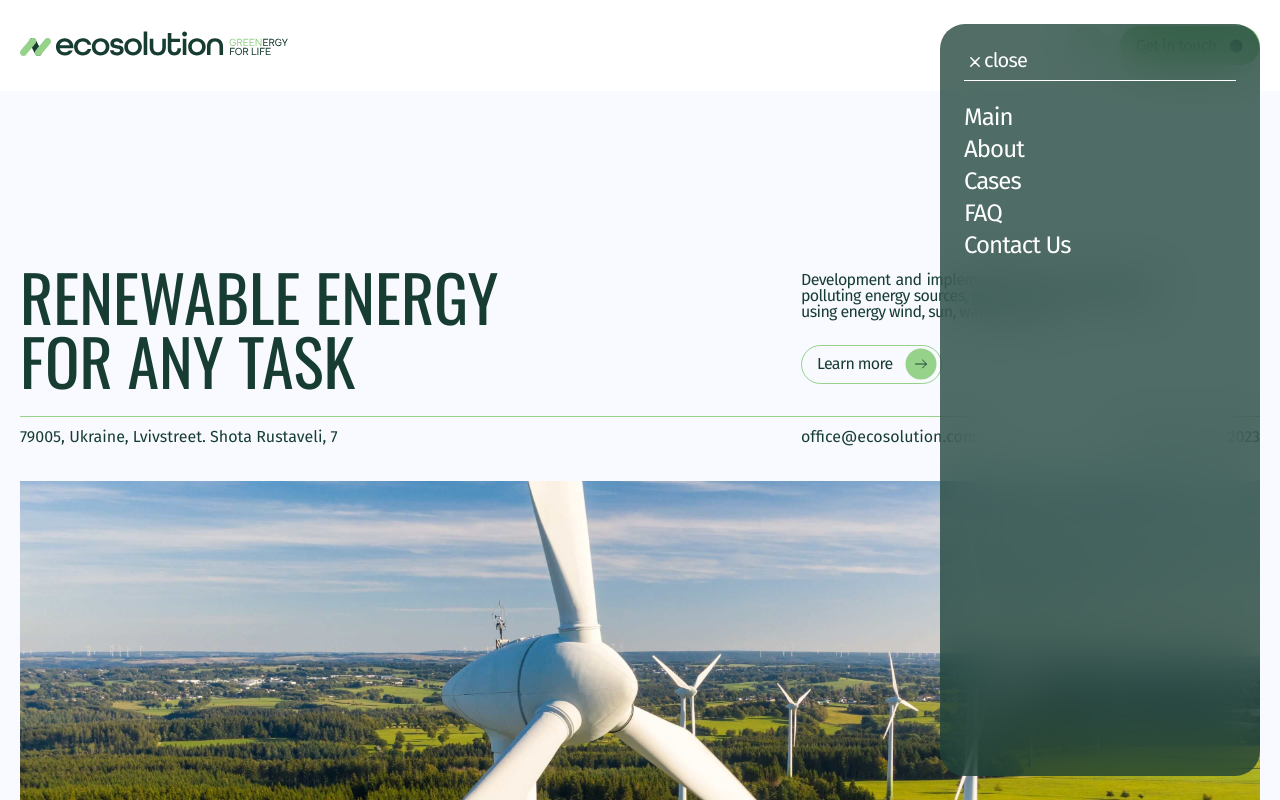
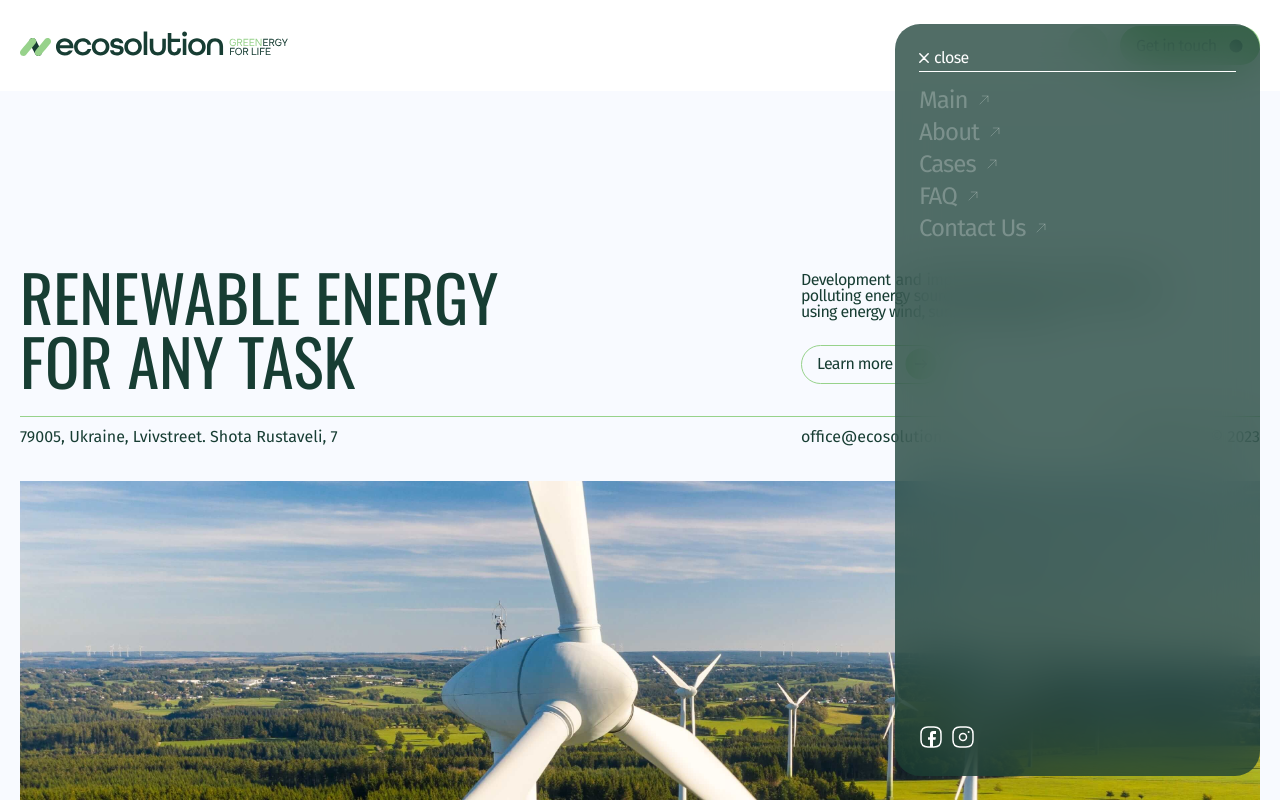
Before and after one commit to ksyuFrontEnd/Ecosolution, a React (Create React App) app: page / in a window 1280 px wide. Both pictures are taken after a click on the button 1088 px from the left and 45 px from the top of the page. Shown: the top 800 px of the page. Built offline with nearby package versions, Linux system fonts and the light colour scheme.

Commit message:
Added styles to menu

```diff
--- a/src/components/burger-menu/BurgerMenu.js
+++ b/src/components/burger-menu/BurgerMenu.js
@@ -2,6 +2,9 @@ import React, { useState } from 'react';
 import './burger-menu.css';
 import { ReactComponent as MenuIcon } from '../../img/menu-icon.svg';
 import { ReactComponent as CloseIcon } from '../../img/close-icon.svg';
+import {ReactComponent as ArrowUpRight} from '../../img/arrow-up-right.svg';
+import {ReactComponent as Facebook} from '../../img/facebook.svg';
+import {ReactComponent as Instagram} from '../../img/instagram.svg';
 
 function BurgerMenu() {
     const [isOpen, setIsOpen] = useState(false);
@@ -12,23 +15,44 @@ function BurgerMenu() {
 
     return (
         <div className="burger-menu">
-            <button className="menu-icon" onClick={toggleMenu}>
-                {isOpen ? <CloseIcon className="close-icon" /> : <MenuIcon />}
+            <button className="menu-btn" onClick={toggleMenu}>
+                {isOpen ? <CloseIcon className="close-icon" /> : <MenuIcon className="menu-icon"/>}
             </button>
-            <nav className={`menu ${isOpen ? 'open' : ''}`}>
-                <button className="menu-close" onClick={toggleMenu}>
-                    <CloseIcon className="close-icon" width="10" height="10"/>
-                    <span>close</span>
-                </button>
-                <hr className="separator" />
-                <ul>
-                    <li><a href="#main">Main</a></li>
-                    <li><a href="#about">About</a></li>
-                    <li><a href="#cases">Cases</a></li>
-                    <li><a href="#faq">FAQ</a></li>
-                    <li><a href="#contact-us">Contact Us</a></li>
-                </ul>
-            </nav>
+                <nav className={`menu ${isOpen ? 'open' : ''}`}>
+                    <button className="menu-close-btn" onClick={toggleMenu}>
+                        <CloseIcon className="close-icon" width="20" height="20"/>
+                        <span>close</span>
+                    </button>
+                    <hr className="menu__separator" />
+                    <div className="menu__body">
+                        <ul className="menu__list">
+                            <li className="menu__item">
+                                <a href="#main" className="menu__link">Main</a>
+                                <ArrowUpRight className="menu-arrow" width="16" height="16" stroke="rgba(255, 255, 255, 0.25)" />
+                            </li>
+                            <li className="menu__item">
+                                <a href="#about" className="menu__link">About</a>
+                                <ArrowUpRight className="menu-arrow" width="16" height="16" stroke="rgba(255, 255, 255, 0.25)" />
+                            </li>
+                            <li className="menu__item">
+                                <a href="#cases" className="menu__link">Cases</a>
+                                <ArrowUpRight className="menu-arrow" width="16" height="16" stroke="rgba(255, 255, 255, 0.25)" />
+                            </li>
+                            <li className="menu__item">
+                                <a href="#faq" className="menu__link">FAQ</a>
+                                <ArrowUpRight className="menu-arrow" width="16" height="16" stroke="rgba(255, 255, 255, 0.25)" />
+                            </li>
+                            <li className="menu__item">
+                                <a href="#contact-us" className="menu__link">Contact Us</a>
+                                <ArrowUpRight className="menu-arrow" width="16" height="16" stroke="rgba(255, 255, 255, 0.25)" />
+                            </li>
+                        </ul>
+                        <div className="menu__social-icons">
+                                <a href="#" ><Facebook className="facebook header-menu-icon" width="24px" height="24px"  /></a>
+                                <a href="#" ><Instagram className="instagram header-menu-icon" width="24px" height="24px" /></a>
+                        </div>
+                    </div>
+                </nav>
         </div>
     );
   }
--- a/src/components/burger-menu/burger-menu.css
+++ b/src/components/burger-menu/burger-menu.css
@@ -2,7 +2,7 @@
     position: relative;
 }
 
-.menu-icon {
+.menu-btn {
     display: flex;
     align-items: center;
     border-radius: 500px;
@@ -11,28 +11,28 @@
     height: 39px;
     background-color: #dcefd8;
     margin-left: 11px;
-  }
+}
 
-  .menu-icon:hover {
+.menu-btn:hover {
     background-color: #97d28b;
-  }
+}
 
 .menu {
+    display: none;
     position: fixed;
     max-width: 480px;
     width: calc(100% - 40px);
     top: 36px;
-    left: auto;
     right: 20px;
     bottom: 36px;
+    left: auto;
     backdrop-filter: blur(25px);
     background: rgba(23, 61, 51, 0.75);
     border-radius: 25px;
-    display: none;
     flex-direction: column;
-    padding: 24px;
     z-index: 1000;
     overflow-y: auto;
+    padding: 24px;
 }
 
 @media (min-width: 481px) {
@@ -40,55 +40,133 @@
         max-width: 320px;
     }
 }
+
 @media (min-width: 1280px) {
     .menu {
         top: 24px;
         bottom: 24px;
+        max-width: 365px;
     }
 }
 
 .menu.open {
     display: flex;
+    flex-direction: column;
 }
 
-.menu-close {
+.menu-close-btn {
+    display: flex;
+    align-items: center;
     width: 69px;
     height: 24px;
+    gap: 4px;
     background: none;
     color :#fff;
     cursor: pointer;
+    margin-bottom: 8px;
 }
 
-.menu-close span {
-    padding-left: 4px;
-    color: #fff;
+@media (min-width: 1280px) {
+    .menu-close-btn {
+        width: 60px;
+        height: 20px;
+        gap: 0;
+        margin-bottom: 4px;
+    }
+}
+
+.menu-close-btn span {
     font-weight: 400;
     font-size: 20px;
     letter-spacing: -0.04em;
+    color: #fff;
 }
 
-.separator {
-    width: 100%;
-    border: 0;
-    border-top: 1px solid #fff;
-    margin-top: 8px;
+@media (min-width: 1280px) {
+    .menu-close-btn span {
+        font-size: 16px;
+    }
 }
 
-.menu ul {
-    list-style: none;
-    padding: 0;
-    margin-top: 24px;
-    width: 100%;
+.menu-close-btn:hover span, .menu-close-btn:hover .close-icon path {
+    color: #97d28b;
+    stroke: #97d28b;
 }
 
-.menu li {
+.close-icon {
+    align-self: flex-end;
+    padding: 5px;
+    margin-left: -5px;
+}
+
+@media (min-width: 1280px) {
+    .close-icon {
+        margin-bottom: -1px;
+    }
+}
+
+.menu__separator {
+    width: 100%;
+    border-top: 1px solid #fff;
+    margin-bottom: 24px;
+}
+
+@media (min-width: 1280px) {
+    .menu__separator {
+        margin-bottom: 16px;
+    }
+}
+
+/* Menu ------------------------------------------------- */
+.menu__body {
+    display: flex;
+    height: 100%;
+    flex-direction: column;
+    justify-content: space-between;
+}
+
+.menu__item {
+    display: flex;
+    align-items: center;
+    gap: 8px;
     margin-bottom: 8px;
 }
 
-.menu li a {
-    text-decoration: none;
+.menu__link {
     font-weight: 400;
     font-size: 24px;
     letter-spacing: -0.04em;
+    color: rgba(255, 255, 255, 0.25);
+}
+
+.menu__item:active .menu__link, .menu__item:active .menu-arrow path {
+    color: #97d28b;
+    stroke: #97d28b;
+}
+
+.menu__item:hover .menu__link, .menu__item:hover .menu-arrow path{
     color: #fff;
+    stroke: #fff;
 }
+
+/* Social icons ----------------------------------------------------*/
+.menu__social-icons {
+    display: flex;
+    gap: 8px;
+}
+
+.header-menu-icon path[stroke] {
+    stroke: #fff;
+}
+
+.header-menu-icon path[fill] {
+    fill: #fff;
+}
+
+.header-menu-icon:hover path[stroke] {
+    stroke: #97d28b;
+}
+
+.header-menu-icon:hover path[fill] {
+    fill: #97d28b;
+}
```
Also changed, not shown: src/img/facebook-white.svg (deleted), src/img/instagram-white.svg (deleted).
